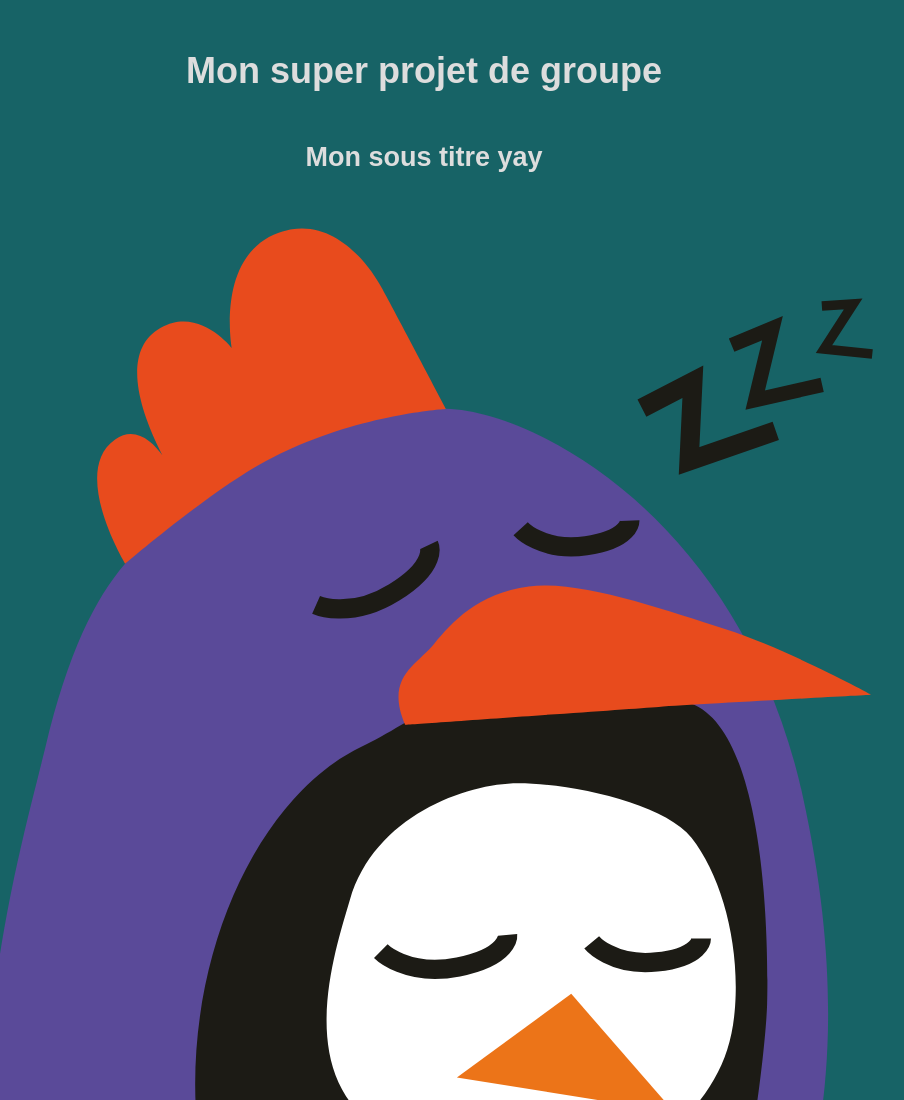
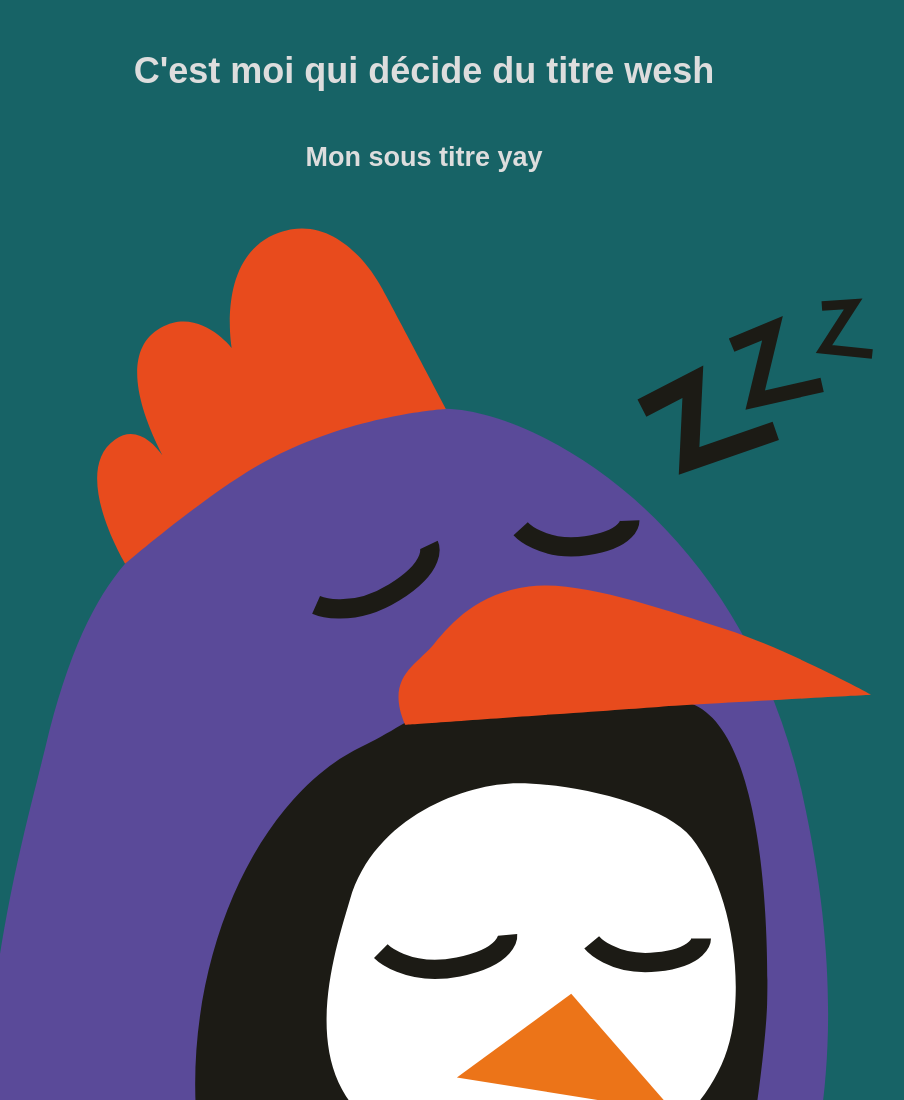
Before and after one commit to youpiwaza/mon-projet-de-groupe, a plain HTML site: page index.html in a window 1280 px wide. Shown: the top 1100 px of the page, without its empty margins (216-1120 px from the left). Drawn offline with Linux system fonts and the light colour scheme.

Commit message:
✏️MOD: index.html

```diff
--- a/index.html
+++ b/index.html
@@ -10,7 +10,7 @@
 </head>
 
 <body>
-    <h1>Mon super projet de groupe</h1>
+    <h1>C'est moi qui décide du titre wesh</h1>
     <h2>Mon sous titre yay</h2>
     <svg version="1.1" xmlns="http://www.w3.org/2000/svg" xmlns:xlink="http://www.w3.org/1999/xlink" x="0px" y="0px"
         viewBox="0 0 112 112" style="enable-background:new 0 0 112 112;" xml:space="preserve">
```
